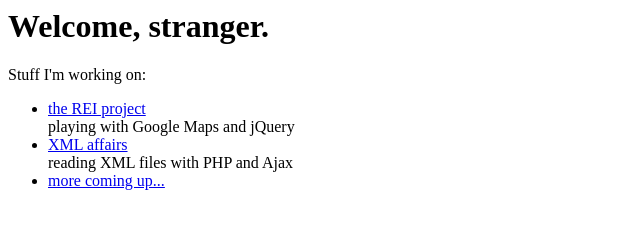
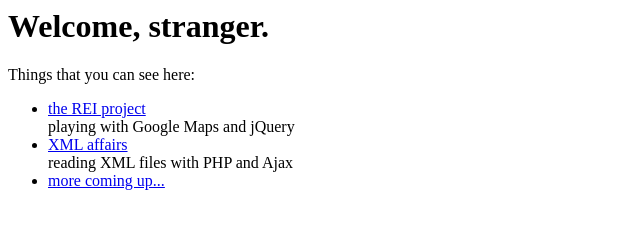
Before and after one commit to elleche/elleche.github.com, a plain HTML site: page index.html in a window 1280 px wide. Shown: the full height of the page, 0-640 px from the left. Drawn offline with Linux system fonts and the light colour scheme.

Commit message:
Update index.html

```diff
--- a/index.html
+++ b/index.html
@@ -1,5 +1,5 @@
 <h1>Welcome, stranger.</h1>
-<p>Stuff I'm working on:</p>
+<p>Things that you can see here:</p>
 <ul>
   <li><a href="http://elleche.github.com/REI">the REI project</a>
 	<div>playing with Google Maps and jQuery</div>
```
